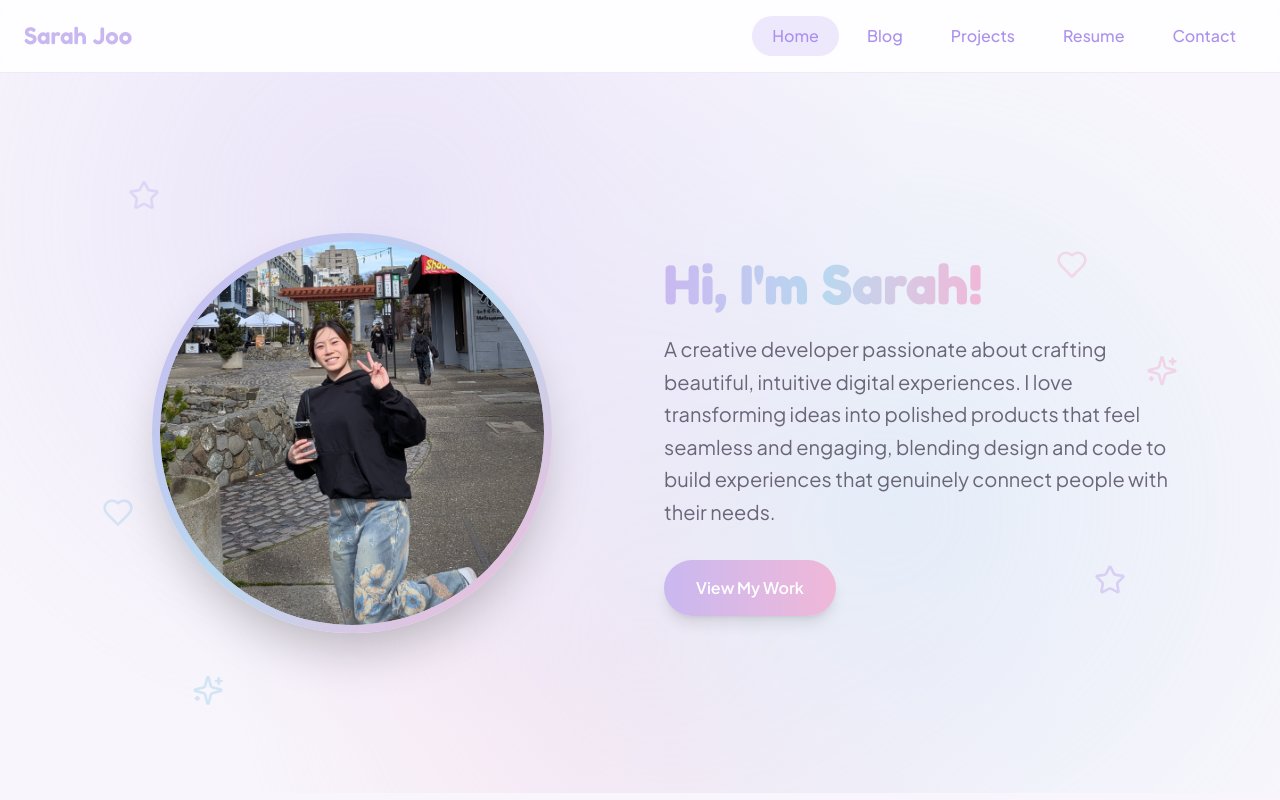
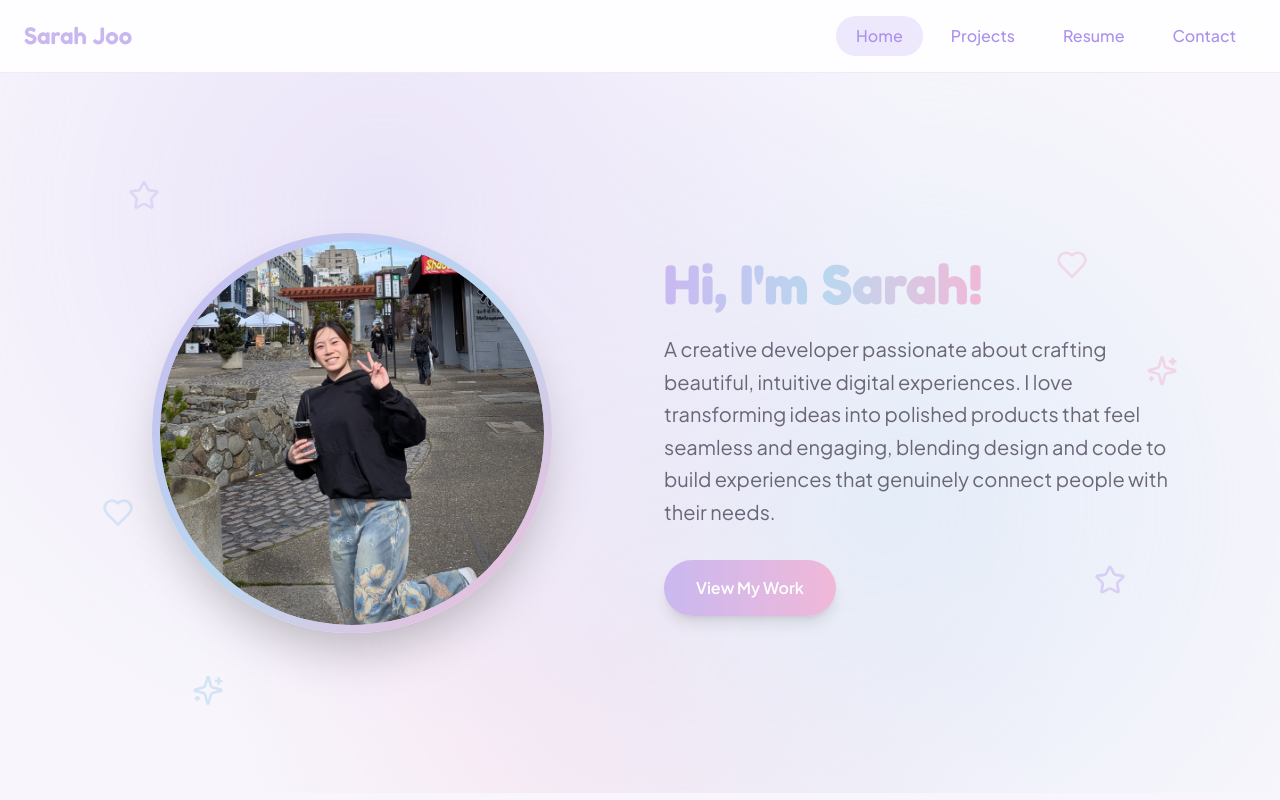
Before and after one commit to sarahjoo8888/my-website, a React (Vite) app: page / in a window 1280 px wide. Shown: the top 800 px of the page. Built offline with nearby package versions, Linux system fonts and the light colour scheme.

Commit message:
removing blog placeholder

```diff
--- a/src/app/components/Navigation.tsx
+++ b/src/app/components/Navigation.tsx
@@ -8,7 +8,7 @@ export default function Navigation() {
 
   const navLinks = [
     { to: "/", label: "Home" },
-    { to: "/blog", label: "Blog" },
+    // { to: "/blog", label: "Blog" },
     { to: "/projects", label: "Projects" },
     { to: "/resume", label: "Resume" },
     { to: "/contact", label: "Contact" },
```
